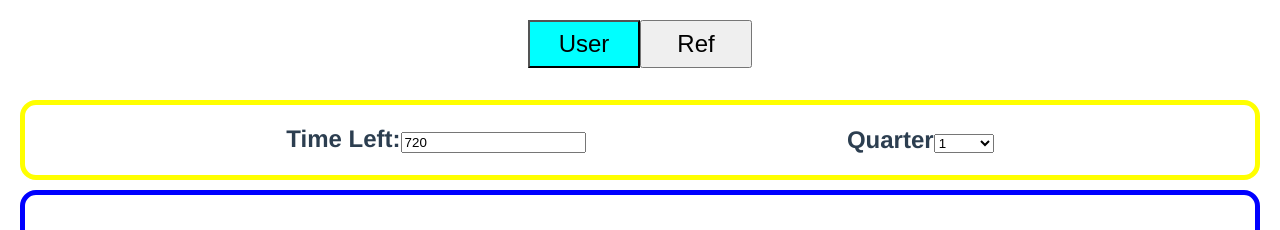
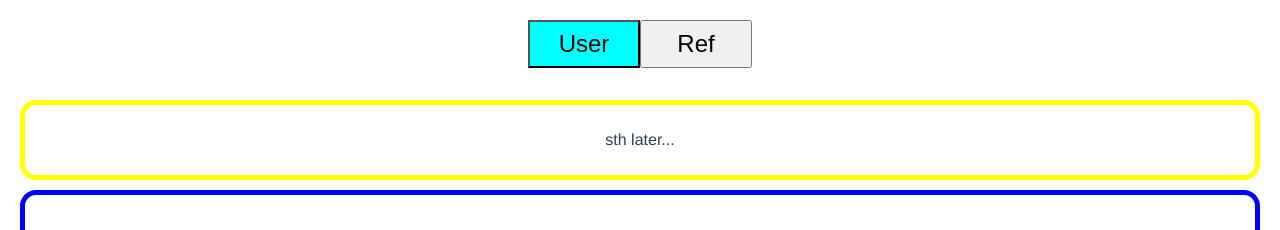
Before and after one commit to wenxiz/RefPanel, a Vue app: page /home#/home in a window 1280 px wide. Shown: the top 230 px of the page. Built offline with nearby package versions, Linux system fonts and the light colour scheme.

Commit message:
put time setting to ref view

```diff
--- a/src/pages/home/components/RefPanel.vue
+++ b/src/pages/home/components/RefPanel.vue
@@ -12,11 +12,12 @@
         >+3</button>
     </div>
     <div class="control">
-      <button
-        id="pause"
-        @click="handlePauseClick"
-        :disabled="pause_disabled"
-      >Pause</button>
+      <div class="timeLeft">
+        <label for="timeLeft">Time Left:</label>
+        <input
+          type="text"
+          v-model="quarterInfo.quarterTime" />
+    </div>
       <div class="select">
         <span>Quarter</span>
         <select v-model="quarterInfo.selected">
@@ -26,6 +27,11 @@
             :key="item.index">{{ item }}</option>
         </select>
       </div>
+      <button
+        id="pause"
+        @click="handlePauseClick"
+        :disabled="pause_disabled"
+      >Pause</button>
       <button id="start"
         @click="handleStartClick"
         :disabled='start_disabled'
@@ -46,7 +52,6 @@
         @click="handlePtsClick(awayTeam, 3)"
         >+3</button>
     </div>
-    {{this.quarterInfo.quarterTime}}
   </div>
 </template>
 
@@ -140,7 +145,7 @@ export default {
     height: 3rem;
     font-size: 1.5rem;
   }
-  .select {
+  .timeLeft, .select {
     font-size: 1.5rem;
     font-weight: bold;
   }
--- a/src/pages/home/components/UserPanel.vue
+++ b/src/pages/home/components/UserPanel.vue
@@ -1,20 +1,6 @@
 <template>
   <div class="userPanel">
-    <div class="timeLeft">
-      <label for="timeLeft">Time Left:</label>
-      <input
-        type="text"
-        v-model="quarterInfo.quarterTime" />
-    </div>
-    <div class="select">
-        <span>Quarter</span>
-        <select v-model="quarterInfo.selected">
-          <option disabled value="">Select</option>
-          <option
-            v-for="item in quarterInfo.quarter"
-            :key="item.index">{{ item }}</option>
-        </select>
-      </div>
+    sth later...
   </div>
 </template>
 
@@ -41,8 +27,4 @@ export default {
     justify-content: space-evenly;
     align-items: center;
   }
-  .timeLeft, .select {
-    font-size: 1.5rem;
-    font-weight: bold;
-  }
 </style>
```
